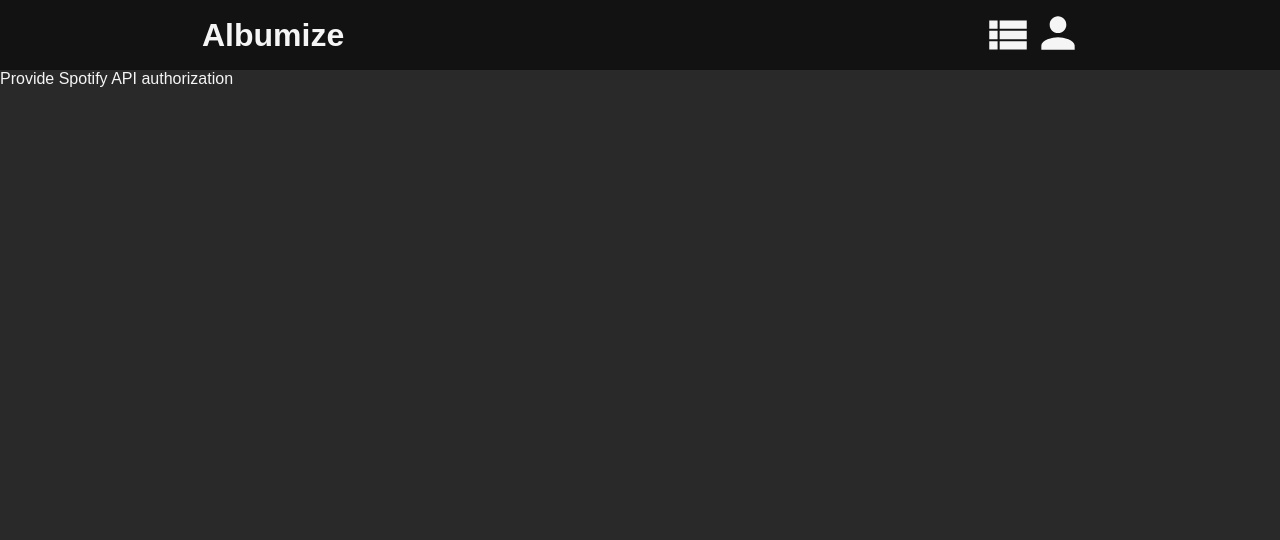
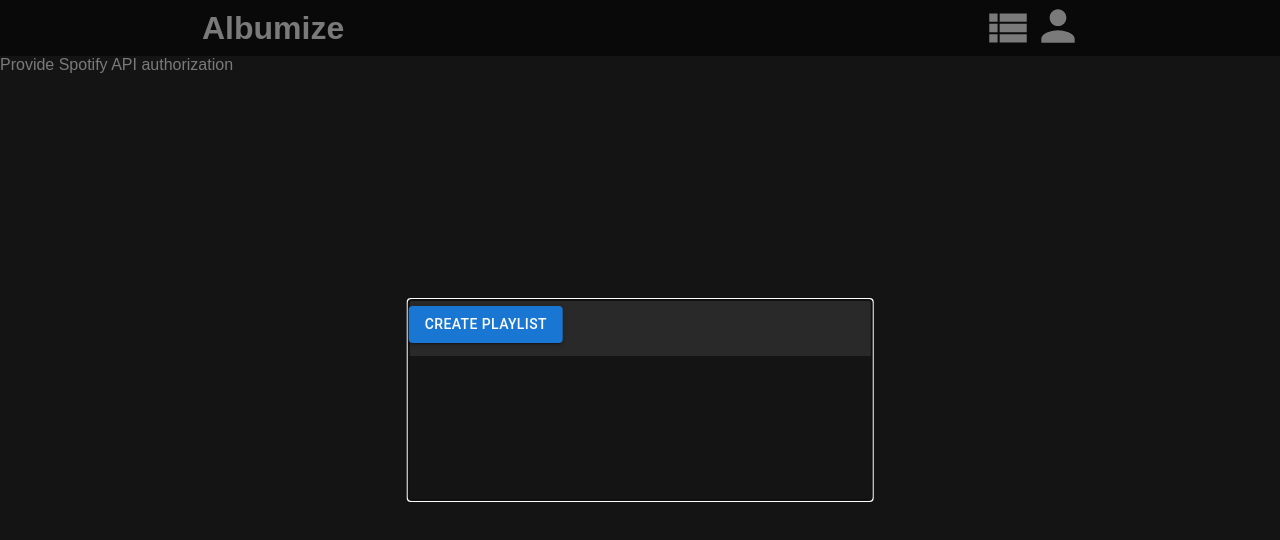
Before and after one commit to arkari-us/Albumize-Web, a React (Vite) app: page / in a window 1280 px wide. Both pictures are taken after a click on the element 1008 px from the left and 35 px from the top of the page. Shown: the top 540 px of the page. Built offline with nearby package versions, Linux system fonts and the light colour scheme.

Commit message:
Modal structure for album export (WIP)

```diff
--- a/src/App.css
+++ b/src/App.css
@@ -8,7 +8,7 @@
 
 @media only screen and (max-width:600px) {
   :root {
-    --headerPadding: 5px calc(3% + 5px) 5px calc(3% + 5px);
+    --headerPadding: 3px 5px 3px 5px;
     --headerSize: 40px;
     --headerFontSize: 20px;
     --albumGridPadding: 5px;
@@ -17,7 +17,7 @@
 
 @media only screen and (min-width:600px) {
   :root {
-    --headerPadding: 10px calc(15% + 5px) 10px calc(15% + 5px);
+    --headerPadding: 3px calc(15% + 5px) 3px calc(15% + 5px);
     --headerSize: 50px;
     --headerFontSize: 32px;
     --albumGridPadding: 10px 15% 10px 15%;
@@ -110,11 +110,6 @@ img {
   /* TODO */
 }
 
-#userPopover {
-  background-color: #191919;
-  color: #F5F5F5;
-}
-
 .albumListItem {
   background-color: var(--tertiary);
   border-radius: 2px;
@@ -195,3 +190,40 @@ img {
   right: 0;
   bottom: 0;
 }
+
+#exportDiv {
+  display: grid;
+  grid-template-rows: auto 50px;
+  background-color: var(--secondary);
+}
+
+#exportList {
+  display: grid;
+  grid-template-columns: 1fr;
+  gap: 3px;
+  margin: 3px;
+  position: relative;
+  background-color: var(--secondaryshadow);
+  color: var(--text);
+  overflow: scroll;
+}
+
+.exportListItem {
+  background-color: var(--tertiary);
+  width: 100%;
+  display: grid;
+  grid-template-columns: 50px auto;
+  padding: 2px;
+  gap: 2px;
+}
+
+#exportButtonsDiv {
+  display: grid;
+  grid-template-columns: repeat(3, 1fr);
+
+}
+
+.exportAlbumInfo {
+  padding-left: 10px;
+  align-self: center;
+}
--- a/src/App.js
+++ b/src/App.js
@@ -8,6 +8,9 @@ import Badge from '@mui/material/Badge';
 import Checkbox from '@mui/material/Checkbox';
 import Popover from '@mui/material/Popover';
 import Typography from '@mui/material/Typography';
+import Modal from '@mui/material/Modal';
+import Box from '@mui/material/Box';
+import Button from '@mui/material/Button';
 
 function AppBody (props) {
   if (!props.username) return (<AuthRequest />);
@@ -41,8 +44,8 @@ function Header (props) {
       <div id="title">
         <h1>Albumize</h1>
       </div>
-      <div class="menuIcon">
-        <Badge badgeContent={props.numAlbums} onClick={props.createNewPlaylist} sx={{width: "100%", height: "100%",
+      <div class="menuIcon" onClick={props.openExportList}>
+        <Badge badgeContent={props.numAlbums} sx={{width: "100%", height: "100%",
           "& .MuiBadge-badge": {
             color: "black",
             backgroundColor: "#A6D257",
@@ -53,6 +56,30 @@ function Header (props) {
           <ViewListIcon sx={{width:"100%", height:"100%", backgroundColor: '#121212'}} />
         </Badge>
       </div>
+      <Modal
+        open={props.exportListOpen}
+        onClose={props.closeExportList}
+      >
+        <Box sx={{position: 'absolute', top: '50%', left: '50%', minWidth: '25%', minHeight: '25%', transform: 'translate(-50%, -50%)'}}>
+          <div id="exportDiv">
+            <div id="exportList">
+              {props.albumsToSend.map(album => (
+                <div class="exportListItem" key={album.id}>
+                  <div><img src={album.images[1].url} alt={album.name + ' album cover'} width="100%" height="100%" /></div>
+                  <div class="exportAlbumInfo">{album.name}</div>
+                </div>
+              ))}
+            </div>
+            <div id="exportButtonsDiv">
+              <div class="exportButton">
+                <Button variant="contained" onClick={props.createNewPlaylist}>
+                  Create Playlist
+                </Button>
+              </div>
+            </div>
+          </div>
+        </Box>
+      </Modal>
       <div class="menuIcon" onClick={props.setUserAnchor} >
         <PersonIcon sx={{width: "100%", height: "100%"}}  />
       </div>
@@ -71,7 +98,7 @@ function Header (props) {
         }}
       >
         <Typography sx={{ p: 2, backgroundColor: '#191919', color: '#F5F5F5' }}>
-          You are logged in with Spotify username: {props.username}
+          Logged in as: {props.username}
         </Typography>
       </Popover>
     </div>
@@ -115,7 +142,7 @@ function AlbumList (props) {
                   <Checkbox sx={{color: '#3D473D', '&.Mui-checked': {
                     color: "#A6D257"
                   }}}
-                  onChange={(e) => props.update(album.id,e.target.checked) } />
+                  onChange={(e) => props.update(album,e.target.checked) } />
                 </div>
               </div>
           </div>
@@ -131,6 +158,7 @@ function App() {
   const [albumsToSend, setAlbumsToSend] = useState([]);
   const [loading, setLoading] = useState(false);
   const [userAnchor, setUserAnchor] = useState(null);
+  const [exportListOpen, setExportListOpen] = useState(false);
 
   // useEffect(() => {
   //   DataInterface.getReleaseRadarAlbums()
@@ -215,11 +243,35 @@ function App() {
     setUserAnchor(null);
   }
 
+  const openExportList = () => {
+    setExportListOpen(true);
+  }
+
+  const closeExportList = () => {
+    setExportListOpen(false);
+  }
+
   return(
     <>
-      <Header numAlbums={albumsToSend.length} createNewPlaylist={newPlaylist} userAnchor={userAnchor} setUserAnchor={userIconClick} closeUserPopover={closeUserPopover} username={username} />
-       {/*username={username} selectPlaylist={getAlbums} submit={newPlaylist} */}
-      <AppBody data={data} update={updateAlbumsToSend} username={username} selectPlaylist={getAlbums} loading={loading} />
+      <Header
+        numAlbums={albumsToSend.length}
+        createNewPlaylist={newPlaylist}
+        userAnchor={userAnchor}
+        setUserAnchor={userIconClick}
+        closeUserPopover={closeUserPopover}
+        username={username}
+        exportListOpen={exportListOpen}
+        closeExportList={closeExportList}
+        openExportList={openExportList}
+        albumsToSend={albumsToSend}
+      />
+      <AppBody
+        data={data}
+        update={updateAlbumsToSend}
+        username={username}
+        selectPlaylist={getAlbums}
+        loading={loading}
+      />
     </>
   )
 }
```
Also changed, not shown: 1 other file (tests, documents, lock files or other folders).
